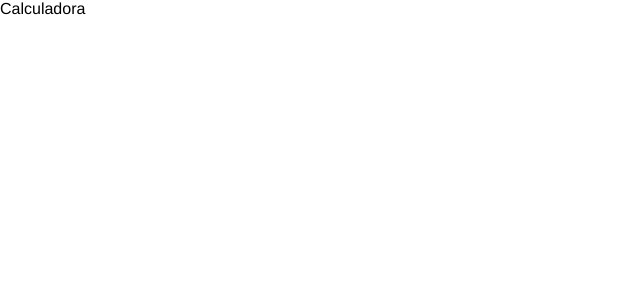
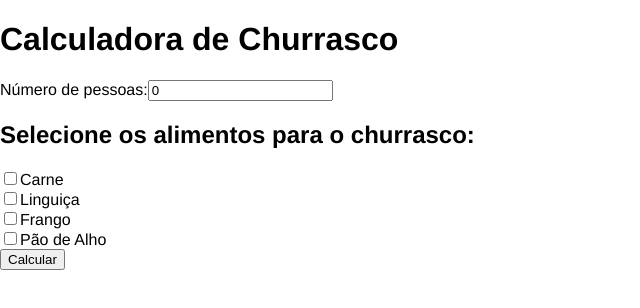
Before and after one commit to leonardohteixeira/churrascometro_ts, a React (Vite) app: page / in a window 1280 px wide. Shown: the top 308 px of the page, without its empty margins (0-640 px from the left). Built offline with nearby package versions, Linux system fonts and the light colour scheme.

Commit message:
Implementado componente de calculadora e inserido formulario

```diff
--- a/src/components/CalculadoraChurrasco.tsx
+++ b/src/components/CalculadoraChurrasco.tsx
@@ -1,8 +1,33 @@
-import React from 'react'
+import { useNavigate } from "react-router-dom"
+import { nomesAlimentos } from "../types"
+import { Formik, Field, Form } from "formik"
+import * as Yup from "Yup"
 
 const CalculadoraChurrasco = () => {
+  const navigate = useNavigate()
+
   return (
-    <div>CalculadoraChurrasco</div>
+    <div>
+      <Formik initialValues={{pessoas: 0, selecaoAlimentos: []}} onSubmit={() => {
+        navigate("/resultado")
+        console.log("teste")
+      }}>
+        <Form>
+          <div>
+            <label htmlFor="pessoas">Número de pessoas:</label>
+            <Field name="pessoas" type="number" />
+          </div>
+          <h2>Selecione os alimentos para o churrasco:</h2>
+          {Object.keys(nomesAlimentos).map((alimento) => (
+            <div>
+              <Field type="checkbox" name="selecaoAlimentos" value={alimento} />
+              <label htmlFor="selecaoAlimentos">{nomesAlimentos[alimento]}</label>
+            </div>
+          ))}
+          <button type="submit">Calcular</button>
+        </Form>
+      </Formik>
+    </div>
   )
 }
 
--- a/src/pages/Calculadora.tsx
+++ b/src/pages/Calculadora.tsx
@@ -1,8 +1,12 @@
 import React from 'react'
+import CalculadoraChurrasco from '../components/CalculadoraChurrasco'
 
 const Calculadora = () => {
   return (
-    <div>Calculadora</div>
+    <div>
+      <h1>Calculadora de Churrasco</h1>
+      <CalculadoraChurrasco />
+    </div>
   )
 }
 
--- a/src/types.ts
+++ b/src/types.ts
@@ -0,0 +1,15 @@
+export type Alimento = "carne" | "linguica" | "frango" | "paoAlho"
+
+export const quantidadePessoas: Record<Alimento, number> = {
+    carne: 400,
+    linguica: 200,
+    frango: 200,
+    paoAlho: 100,
+}
+
+export const nomesAlimentos: Record<string, string> = {
+    carne: "Carne",
+    linguica: "Linguiça",
+    frango: "Frango",
+    paoAlho: "Pão de Alho",
+}
```
